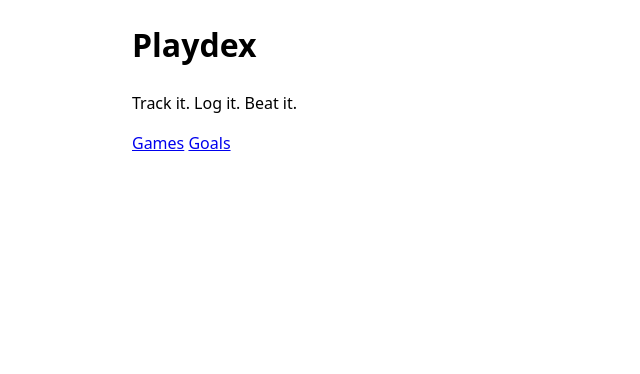
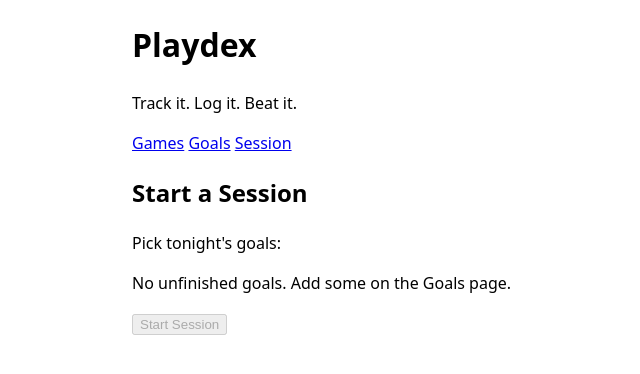
Before and after one commit to RikkaKallinen/playdex-achievement-tracker, a React (Vite) app: page /session in a window 1280 px wide. Shown: the top 374 px of the page, without its empty margins (108-748 px from the left). Built offline with nearby package versions, Linux system fonts and the light colour scheme.

Commit message:
Add a Session page to start a session with picked goals

```diff
--- a/src/App.jsx
+++ b/src/App.jsx
@@ -4,6 +4,7 @@ import { Routes, Route, Link } from "react-router";
 import GoalsPage from "./GoalsPage";
 import GamesPage from "./GamesPage";
 import GamePage from "./GamePage";
+import SessionPage from "./SessionPage";
 
 function App() {
     const [games, setGames] = useState(() => {
@@ -23,6 +24,16 @@ function App() {
     useEffect(() => {
         localStorage.setItem("playdex-goals", JSON.stringify(goals));
     }, [goals]);
+
+    const [sessions, setSessions] = useState(() => {
+        const savedSessions = localStorage.getItem("playdex-sessions");
+        return savedSessions ? JSON.parse(savedSessions) : [];
+    });
+    const activeSession = sessions.find((session) => !session.ended);
+
+    useEffect(() => {
+        localStorage.setItem("playdex-sessions", JSON.stringify(sessions));
+    }, [sessions]);
 
     function toggleAchievement(gameId, achievementName) {
         setGames(games.map((game) => {
@@ -131,6 +142,26 @@ function App() {
         }));
     }
 
+    function startSession(goalIds) {
+        setSessions([...sessions, {
+            id: crypto.randomUUID(),
+            startedDate: new Date().toLocaleDateString("en-CA"),
+            goalIds: goalIds,
+            ended: false,
+            endedDate: null
+        }]);
+    }
+
+    function endSession() {
+        setSessions(sessions.map((session) => {
+            if (session.id !== activeSession.id) {
+                return session;
+            }
+
+            return { ...session, ended: true, endedDate: new Date().toLocaleDateString("en-CA") };
+        }));
+    }
+
     return (
         <>
             <header>
@@ -140,6 +171,8 @@ function App() {
                     <Link to="/">Games</Link>
                     {" "}
                     <Link to="/goals">Goals</Link>
+                    {" "}
+                    <Link to="/session">Session</Link>
                 </nav>
             </header>
             <main>
@@ -178,6 +211,21 @@ function App() {
                             />
                         }
                     />
+                    <Route
+                        path="/session"
+                        element={
+                            <SessionPage
+                                goals={goals}
+                                games={games}
+                                activeSession={activeSession}
+                                onStartSession={startSession}
+                                onEndSession={endSession}
+                                onToggleGoal={toggleGoal}
+                                onDeleteGoal={deleteGoal}
+                                onUpdateGoalProgress={updateGoalProgress}
+                            />
+                        }
+                    />
                 </Routes>
             </main>
         </>
--- /dev/null
+++ b/src/SessionPage.jsx
@@ -0,0 +1,72 @@
+import { useState } from "react";
+import GoalCard from "./GoalCard";
+import { getGoalStatus } from "./goalStatus";
+
+function SessionPage({ goals, games, activeSession, onStartSession, onEndSession, onToggleGoal, onDeleteGoal, onUpdateGoalProgress }) {
+    const [pickedGoalIds, setPickedGoalIds] = useState([]);
+
+    function togglePicked(goalId) {
+        if (pickedGoalIds.includes(goalId)) {
+            setPickedGoalIds(pickedGoalIds.filter((id) => id !== goalId));
+        } else {
+            setPickedGoalIds([...pickedGoalIds, goalId]);
+        }
+    }
+
+    function handleStart() {
+        onStartSession(pickedGoalIds);
+        setPickedGoalIds([]);
+    }
+
+    if (!activeSession) {
+        const unfinishedGoals = goals.filter((goal) => !getGoalStatus(goal, games).completed);
+
+        return (
+            <section>
+                <h2>Start a Session</h2>
+                <p>Pick tonight's goals:</p>
+                {unfinishedGoals.length === 0 && <p>No unfinished goals. Add some on the Goals page.</p>}
+                {unfinishedGoals.map((goal) => {
+                    const { game } = getGoalStatus(goal, games);
+
+                    return (
+                        <p key={goal.id}>
+                            <label>
+                                <input
+                                    type="checkbox"
+                                    checked={pickedGoalIds.includes(goal.id)}
+                                    onChange={() => togglePicked(goal.id)}
+                                />
+                                {" "}{goal.text}{game && " (" + game.title + ")"}
+                            </label>
+                        </p>
+                    );
+                })}
+                <button onClick={handleStart} disabled={pickedGoalIds.length === 0}>
+                    Start Session
+                </button>
+            </section>
+        );
+    }
+
+    const sessionGoals = goals.filter((goal) => activeSession.goalIds.includes(goal.id));
+
+    return (
+        <section>
+            <h2>Tonight's session</h2>
+            {sessionGoals.map((goal) => (
+                <GoalCard
+                    key={goal.id}
+                    goal={goal}
+                    games={games}
+                    onToggle={() => onToggleGoal(goal.id)}
+                    onDelete={() => onDeleteGoal(goal.id)}
+                    onProgressChange={(newProgress) => onUpdateGoalProgress(goal.id, newProgress)}
+                />
+            ))}
+            <button onClick={onEndSession}>End session</button>
+        </section>
+    );
+}
+
+export default SessionPage;
```
